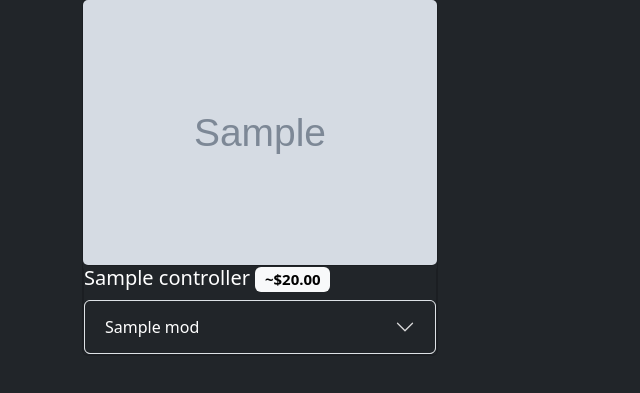
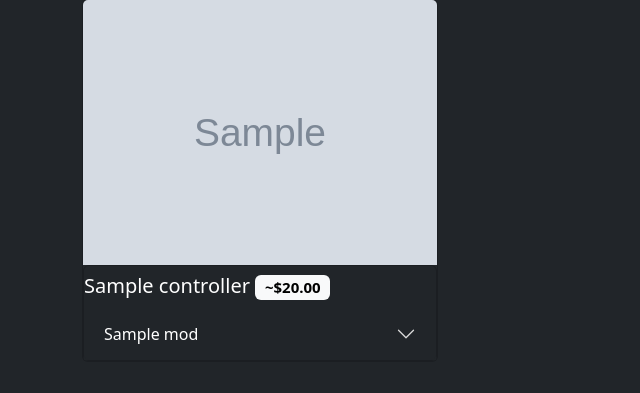
Before and after one commit to prilosac/pcs, a Django app: page /store/ in a window 1280 px wide. Shown: the part 83-476 px from the top of the page, without its empty margins (0-640 px from the left). Run offline with Django 4.2, Linux system fonts and the light colour scheme; tables that the repository leaves empty hold one stand-in row (values such as "Sample post"); grey boxes marked "Sample" are stand-in pictures; some libraries are stand-ins or nearby versions.

Commit message:
adding store page, fixing a few small things

```diff
--- a/core/admin.py
+++ b/core/admin.py
@@ -4,8 +4,11 @@ from .models import *
 class ModAdmin(admin.ModelAdmin):
     prepopulated_fields = {"slug": ("name",)}
 
+class ControllerAdmin(admin.ModelAdmin):
+    readonly_fields=('id',)
+
 # Register your models here.
-admin.site.register(Controller)
+admin.site.register(Controller, ControllerAdmin)
 admin.site.register(Mod, ModAdmin)
 admin.site.register(ControllerImage)
 admin.site.register(ModImage)
--- a/core/models.py
+++ b/core/models.py
@@ -17,7 +17,7 @@ class Controller(models.Model):
     type = models.CharField(max_length=20, choices=CONTROLLER_TYPE_CHOICES)
     price = models.DecimalField(max_digits=14, decimal_places=2)
     discount = models.DecimalField(max_digits=14, decimal_places=2)
-    mods = models.ManyToManyField('Mod')
+    mods = models.ManyToManyField('Mod', blank=True)
     hidden = models.BooleanField(default=True)
     stock = models.IntegerField(default=1)
 
--- a/core/templates/core/gallery.html
+++ b/core/templates/core/gallery.html
@@ -3,7 +3,7 @@
 {% block content %}
 <div class="row">
 {% for image in images %}
-    <div class="col-sm-6 col-md-4">
+    <div class="col-sm-6 col-lg-4">
         <div class="card mb-4 text-bg-dark">
             <img src="{{image.image.url}}" class="card-img" alt="Gallery Image">
             <div class="card-img-overlay">
--- a/core/templates/core/store.html
+++ b/core/templates/core/store.html
@@ -5,16 +5,18 @@
 {% for controller in controllers %}
     <div class="col-sm-6 col-md-4">
         <div class="card mb-4 text-bg-dark">
-            {% with controller.controllerimage_set.all|first as image %}
-            <img src="{{ image.image.url }}" class="card-img" alt="Store Image">
-            {% endwith %}
+            <a href="{{controller.pk}}" style="text-decoration: none;">
+                <img src="{{ controller.store_image.image.url }}" class="card-img-top" alt="Store Image">
+            </a>
             <div class="card body text-bg-dark">
                 {% if controller.stock > 0 %}
-                <h5 class="card-title text-bg-dark">{{controller.name}} <span class="badge ml-2 text-bg-light">~${{controller.total_price}}</span></h5>
+                <a href="{{controller.pk}}" style="text-decoration: none;">
+                    <h5 class="card-title mt-2 text-bg-dark">{{controller.name}} <span class="badge ml-2 text-bg-light">~${{controller.total_price}}</span></h5>
+                </a>
                 {% else %}
-                <h5 class="card-title text-bg-dark">{{controller.name}} <span class="badge ml-2 text-bg-light">SOLD OUT</span></h5>
+                <h5 class="card-title mt-2 text-bg-dark">{{controller.name}} <span class="badge ml-2 text-bg-light">SOLD OUT</span></h5>
                 {% endif %}
-                <div class="accordion text-bg-dark" id="storeAccordion{{forloop.counter}}">
+                <div class="accordion accordion-flush text-bg-dark" id="storeAccordion{{forloop.counter}}" style="--bs-accordion-bg:none;">
                     {% for mod in controller.mods.all %}
                     <div class="accordion-item">
                         <h2 class="accordion-header" id="heading{{forloop.parentloop.counter}}-{{forloop.counter}}">
--- a/core/urls.py
+++ b/core/urls.py
@@ -7,6 +7,7 @@ urlpatterns = [
     url(r'^accounts/profile/$', views.profile, name='profile'),
     url(r'^gallery/$', views.gallery, name='gallery'),
     url(r'^store/$', views.store, name='store'),
+    url(r'^store/(?P<pk>\d+)/$', views.ControllerView.as_view()),
     url(r'^mods/$', views.mods, name='mods'),
     url(r'^mods/(?P<slug>[\w.\-]+)/$', views.ModView.as_view()),
 ]
--- a/core/views.py
+++ b/core/views.py
@@ -25,6 +25,7 @@ def store(request):
             price += mod.price
 
         controller.total_price = price
+        controller.store_image = controller.controllerimage_set.filter(primary=True).first()
     return render(request, 'core/store.html', context={'controllers': controllers})
 
 def mods(request):
@@ -32,8 +33,25 @@ def mods(request):
 
 class ModView(DetailView):
     model = Mod
-    template_name='core/mod.html'
+    slug_field = 'slug'
+    template_name = 'core/mod.html'
 
     def get_context_data(self, **kwargs):
         context = super().get_context_data(**kwargs)
         return context
+
+class ControllerView(DetailView):
+    model = Controller
+    pk_url_kwarg = 'pk'
+    template_name = 'core/controller.html'
+
+    def get_context_data(self, **kwargs):
+        context = super().get_context_data(**kwargs)
+        #context['primary_image'] = self.object.controllerimage_set.filter(primary=True).first()
+        price = self.object.price - self.object.discount
+        for mod in self.object.mods.all():
+            price += mod.price
+
+        self.object.total_price = price
+        self.object.store_image = self.object.controllerimage_set.filter(primary=True).first()
+        return context
```
